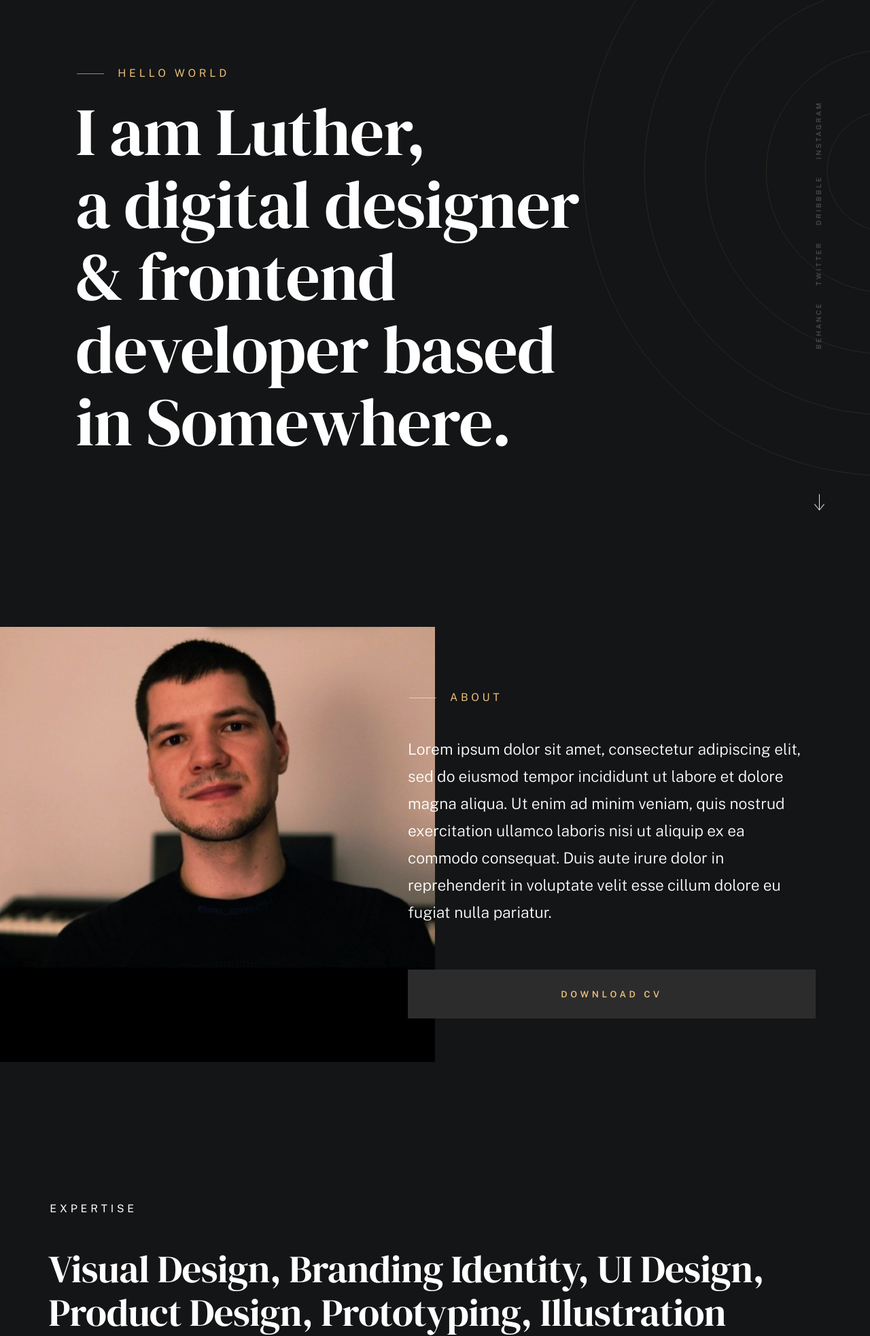
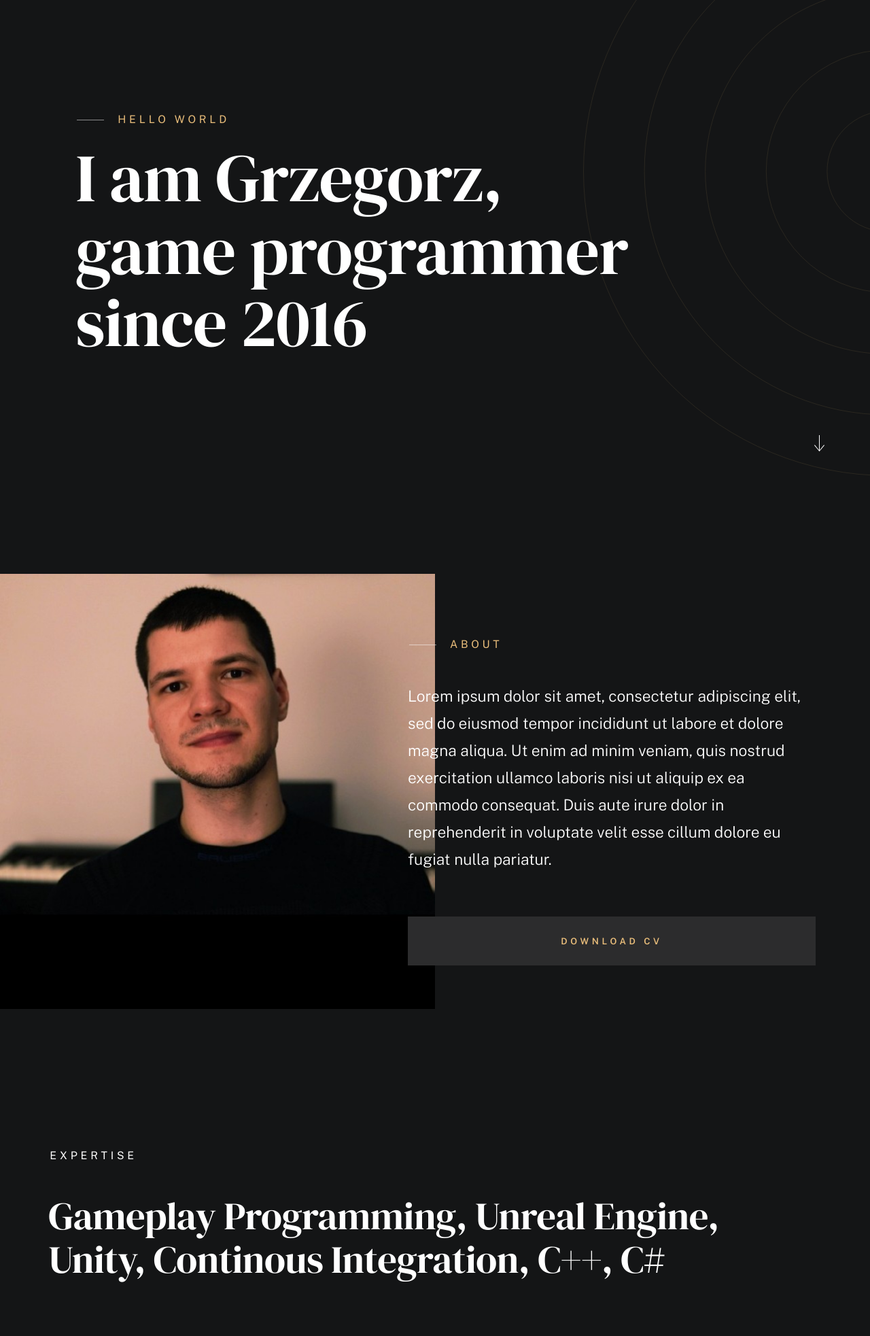
Before and after one commit to grzpotry/grzpotry.github.io, a plain HTML site: page index.html in a window 1280 px wide. Shown: the part 100-2065 px from the top of the page at 68% size. Drawn offline with nearby package versions, Linux system fonts and the light colour scheme; a web font is replaced by a local one.

Commit message:
wip info

```diff
--- a/index.html
+++ b/index.html
@@ -91,21 +91,11 @@
                         </div>
 
                         <h1 class="text-huge-title">
-                            I am Luther, <br>
-                            a digital designer <br>
-                            & frontend <br>
-                            developer based <br>
-                            in Somewhere.
+                            I am Grzegorz, <br>
+                            game programmer <br>
+                            since 2016 <br>
                         </h1>
                     </div>
-
-                    <ul class="intro-social">
-                        <li><a href="#0">Behance</a></li>
-                        <li><a href="#0">Twitter</a></li>
-                        <li><a href="#0">Dribbble</a></li>
-                        <li><a href="#0">Instagram</a></li>
-                    </ul>
-
                 </div> <!-- end intro content -->
 
                 <a href="#about" class="intro-scrolldown smoothscroll">
@@ -153,12 +143,12 @@
                         <h2 class="text-pretitle" data-animate-el>Expertise</h2>
 
                         <ul class="skills-list h1" data-animate-el>
-                            <li>Visual Design</li>
-                            <li>Branding Identity</li>
-                            <li>UI Design</li>
-                            <li>Product Design</li>
-                            <li>Prototyping</li>
-                            <li>Illustration</li>
+                            <li>Gameplay Programming</li>
+                            <li>Unreal Engine</li>
+                            <li>Unity</li>
+                            <li>Continous Integration</li>
+                            <li>C++</li>
+                            <li>C#</li>
                         </ul>
 
                     </div>
```
